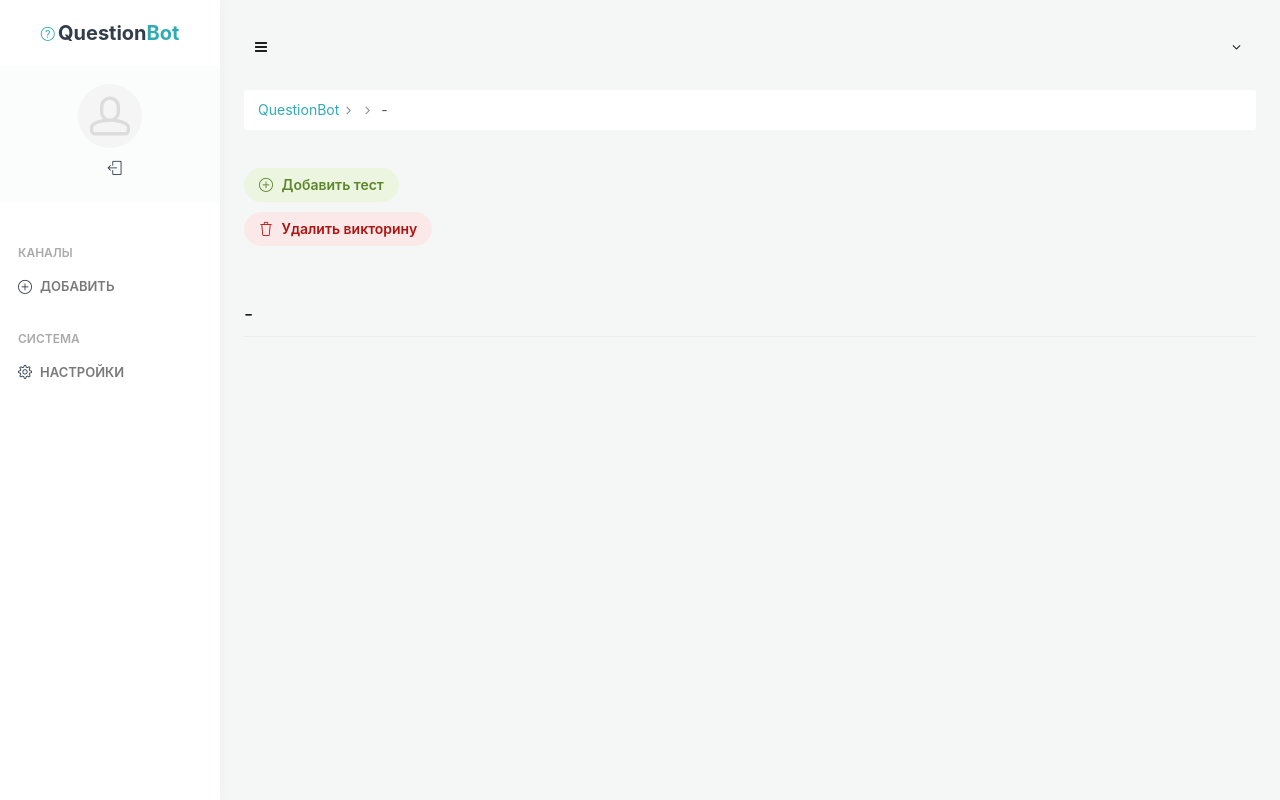
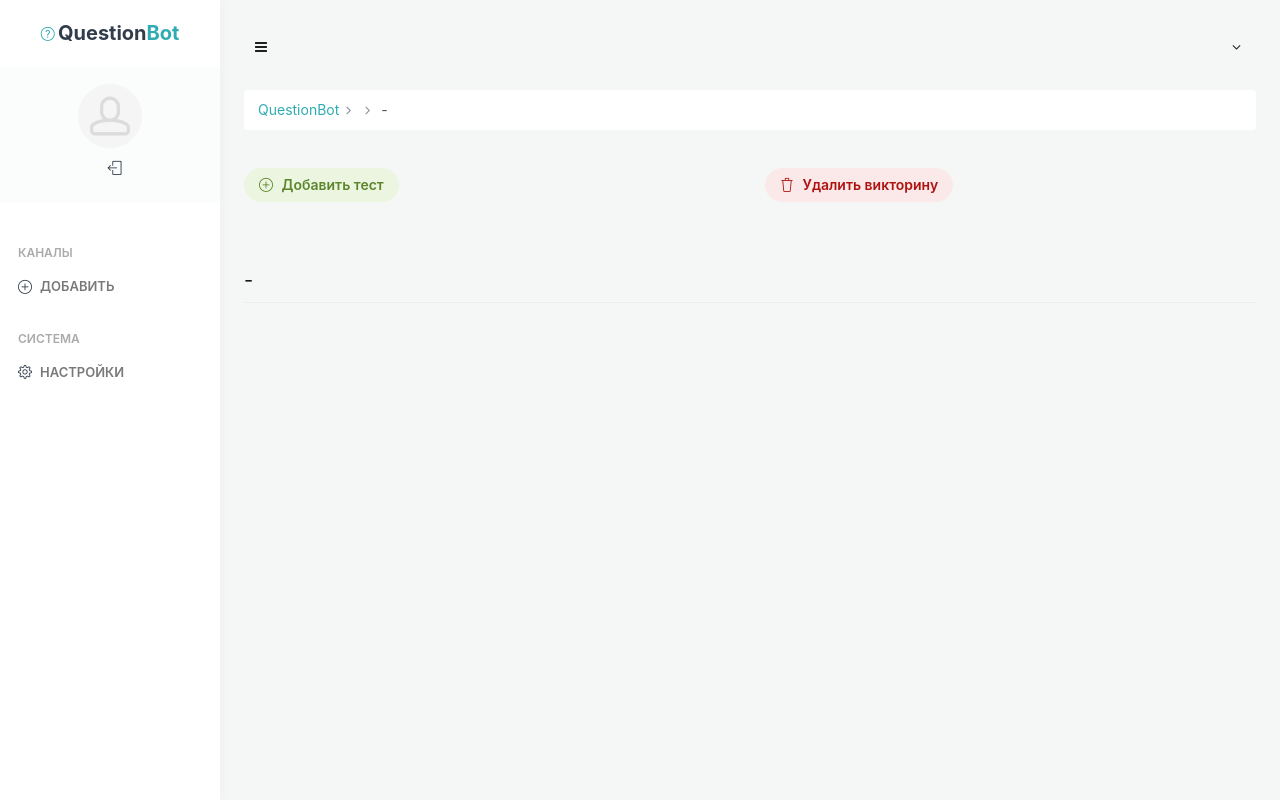
Before and after one commit to VID-STUDY/QuestionBot, a Flask app: template application/templates/admin/tests-list.html in a window 1280 px wide. Run offline with Flask 2, Linux system fonts and the light colour scheme; the template is opened without the code that fills it, so the values that code supplies are empty; some libraries are stand-ins or nearby versions.

Commit message:
Divide New Test and Delete Quiz buttons

```diff
--- a/application/templates/admin/tests-list.html
+++ b/application/templates/admin/tests-list.html
@@ -7,14 +7,12 @@
 {% block content %}
     <div class="py-3">
         <div class="row mb-10">
-            <div class="col-sm-2">
+            <div class="col-sm-6">
                 <a href="{{ url_for('admin.create_test', quiz_id=quiz.id) }}" class="btn btn-alt-success btn-rounded">
                     <i class="si si-plus mr-5"></i> Добавить тест
                 </a>
             </div>
-        </div>
-        <div class="row">
-            <div class="col-sm-2">
+            <div class="col-sm-6">
                 <a href="{{ url_for('admin.remove_quiz', quiz_id=quiz.id, channel_id=quiz.channel_id) }}" class="btn btn-alt-danger btn-rounded" data-toggle="popover" title="Внимание!" data-placement="bottom" data-content="Это действие удалит все данные, связанные с этой викториной, включая тесты и рейтинги">
                     <i class="si si-trash mr-5"></i> Удалить викторину
                 </a>
```
